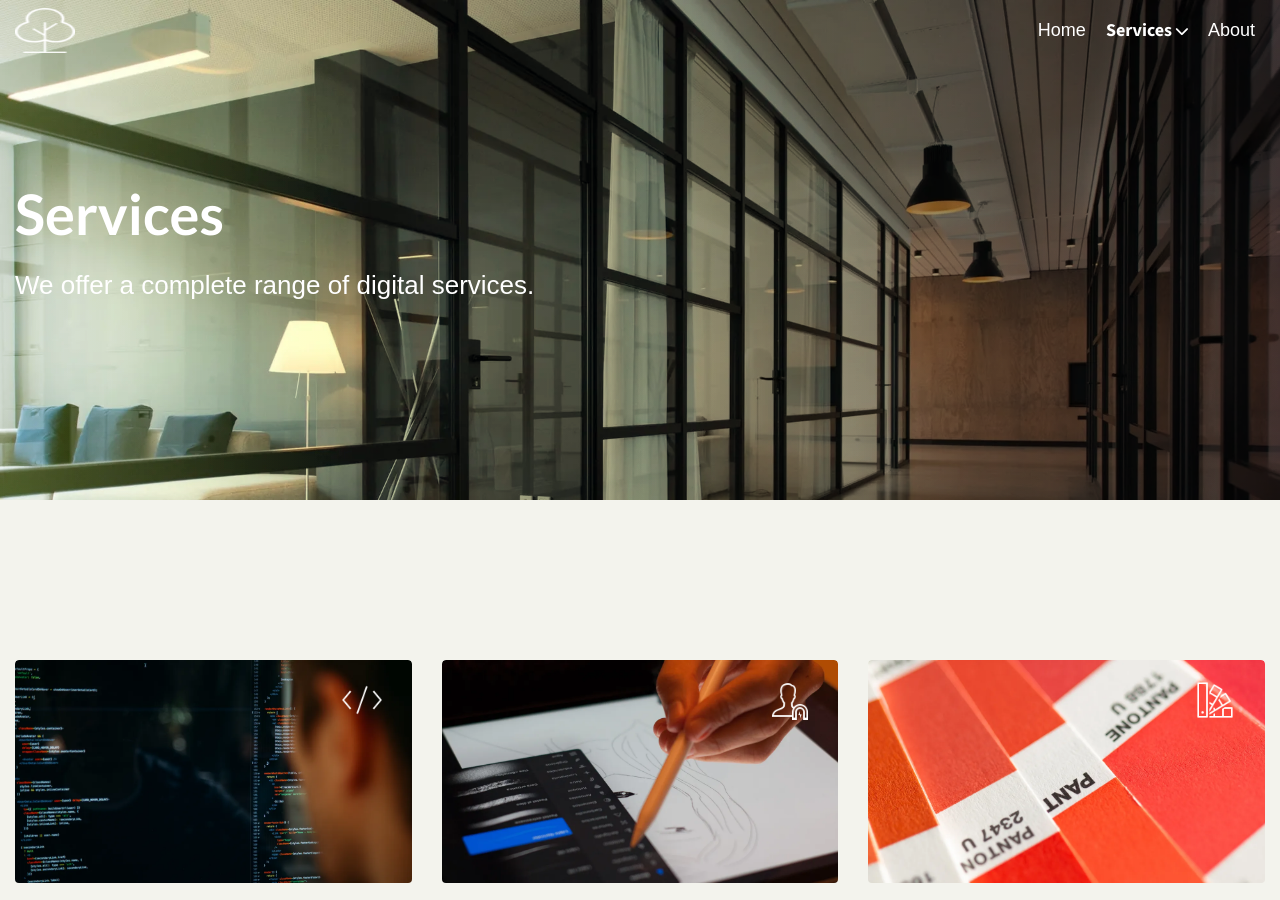
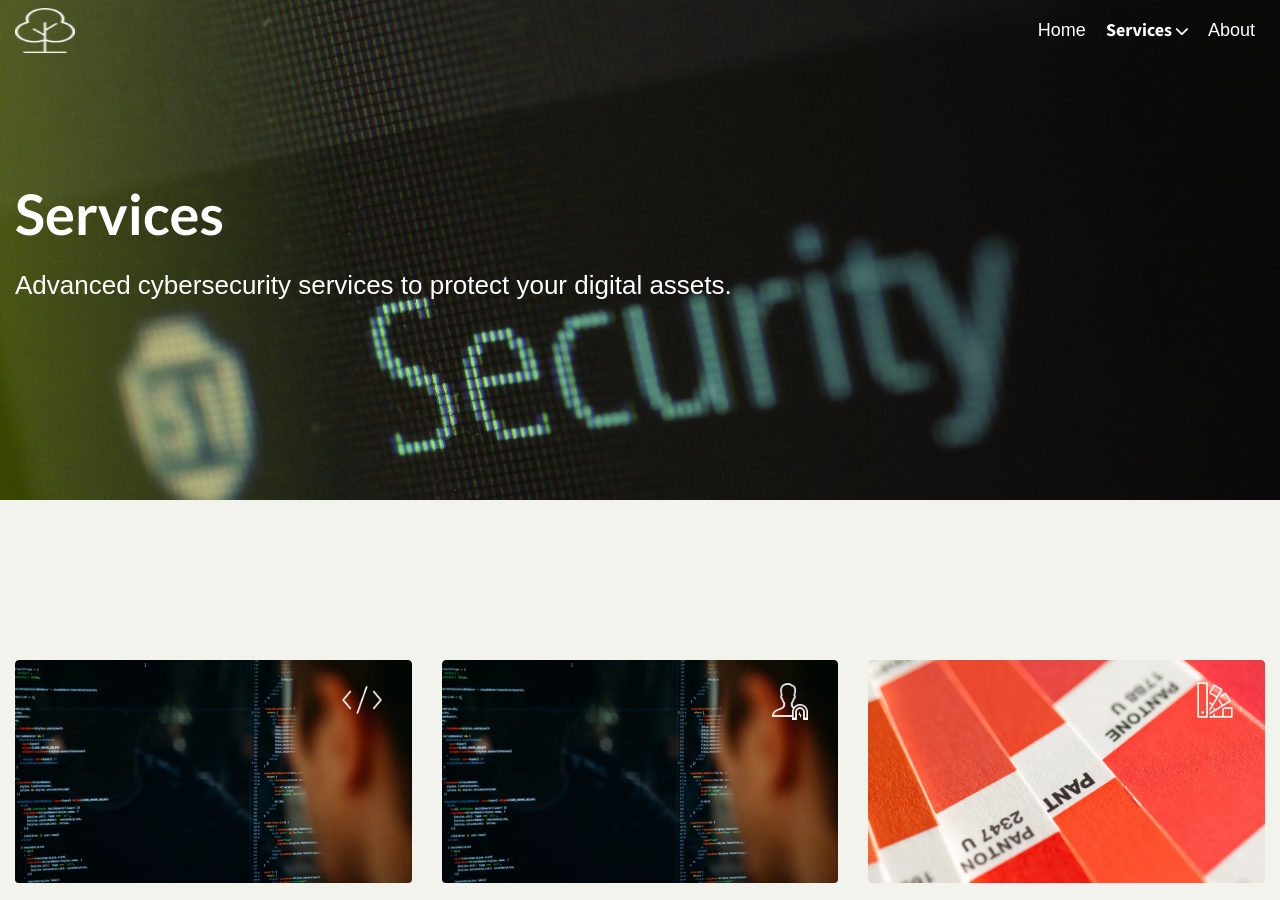
Before and after one commit to t3lesph0re/deepwoodssec.github.io, a Jekyll site: the page built from pages/services.md, in a window 1280 px wide and 900 px high. Built offline with Jekyll 4.4.1, drawn with Linux system fonts in a browser that asks for light colours; some web fonts are replaced.

Commit message:
services

```diff
--- a/pages/services.md
+++ b/pages/services.md
@@ -1,18 +1,18 @@
 ---
 layout: list
 title: Services
-description: "A selection of our digital services"
+description: "Advanced cybersecurity services to protect your digital assets."
 permalink: "/services/"
 header_transparent: true
 
 hero:
   enabled: true
   heading: "Services"
-  sub_heading: "We offer a complete range of digital services."
+  sub_heading: "Advanced cybersecurity services to protect your digital assets."
   text_color: "#FFFFFF"
   background_color: false
   background_gradient: true
-  background_image: "/assets/images/gen/home/home-8-large.webp"
+  background_image: "/assets/images/gen/home/services-background.jpg"
   background_image_blend_mode: overlay # "overlay", "multiply", "screen"
   fullscreen_mobile: false
   fullscreen_desktop: false
```
Also changed, not shown: collections/_services/web-app-penetration-testing.md (renamed from collections/_services/user-experience.md, +3 -3 lines), assets/images/gen/home/services-background.jpg (added), collections/_services/automated-vuln-scanning.md (renamed from collections/_services/web-development.md), collections/_services/network-penetration-testing.md (renamed from collections/_services/branding.md), collections/_services/red-team-engagements.md (renamed from collections/_services/web-design.md).
